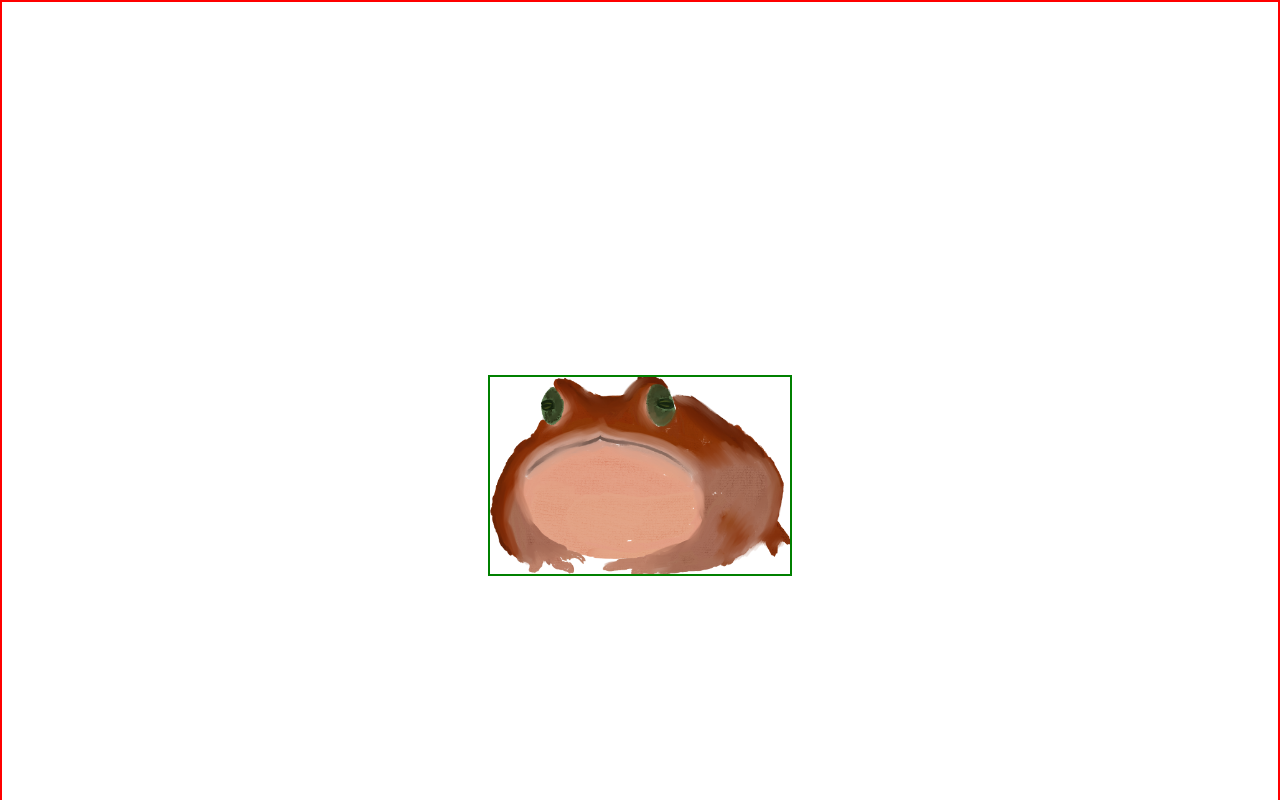
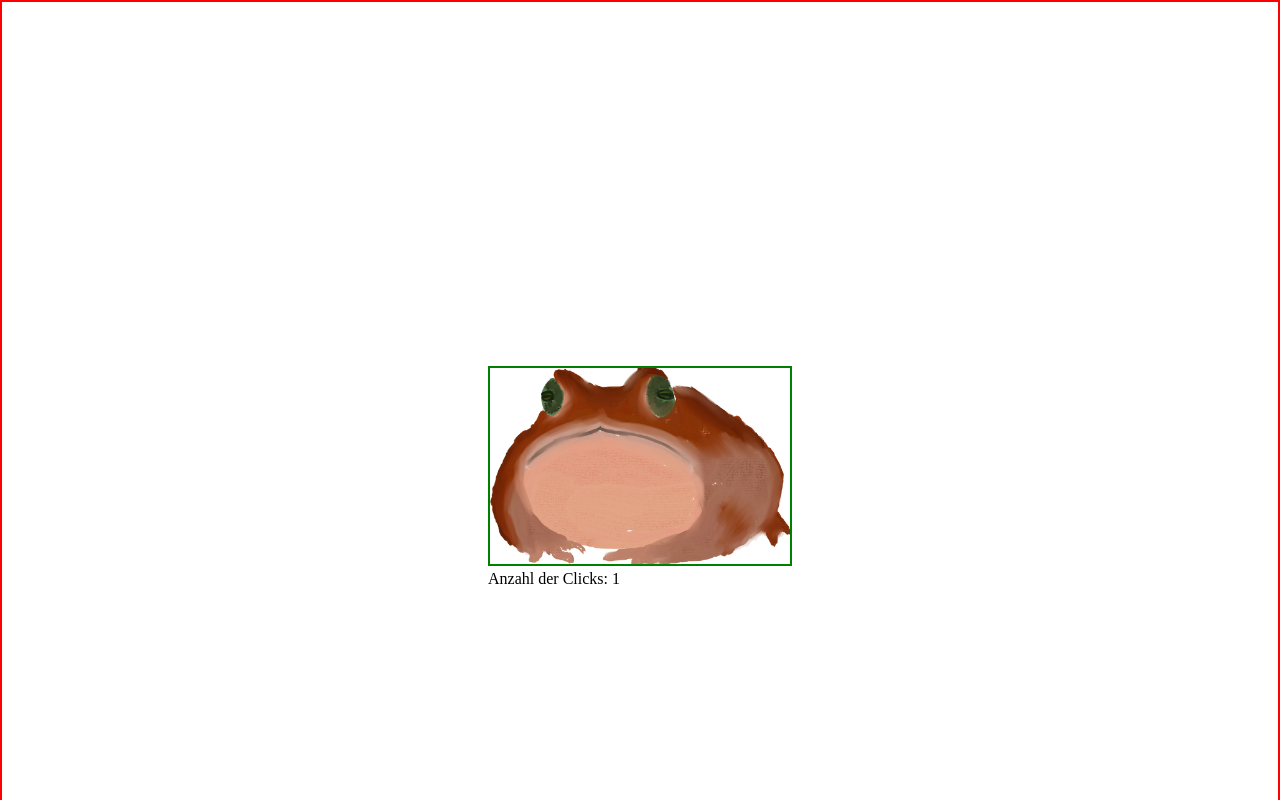
Before and after one commit to CodeMT96/clicker-game, a plain HTML site: page assets/code/index.html in a window 1280 px wide. Both pictures are taken after a click on the picture 640 px from the left and 474 px from the top of the page. Shown: the top 800 px of the page. Drawn offline with Linux system fonts and the light colour scheme.

Commit message:
Add click counter

```diff
--- a/assets/code/index.html
+++ b/assets/code/index.html
@@ -9,7 +9,8 @@
   <body>
     <div class="base">
         <div class="actionpart">
-            <div><img src="../img/kröte.png" alt="donut" id="gameelement"></div>
+            <figure><img src="../img/kröte.png" alt="donut" id="gameelement">
+            <figcaption id="counterTitle"></figcaption></figure>
         </div>
     </div>
     <script src="script.js"></script>
--- a/assets/code/script.js
+++ b/assets/code/script.js
@@ -1,8 +1,11 @@
 const clickableIMG = document.getElementById("gameelement");
+const counterTitle = document.getElementById("counterTitle");
+let i = 0;
+counterTitle.innerHTML = "Anzahl der Clicks: " + i;
 
 function gameElementFlare() {
   console.log("hover");
-  clickableIMG.style.transform = "scale(2,2)";
+  // clickableIMG.style.transform = "scale(2,2)";
 }
 
 function gameElementLeftImg() {
@@ -12,8 +15,10 @@ function gameElementLeftImg() {
 
 function clickableGameElement() {
   console.log("hi");
-  clickableIMG.style.transform = "scale(3,3)";
+  counterTitle.innerHTML = "Anzahl der Clicks: " + (i += 1);
+  // clickableIMG.style.transform = "scale(3,3)";
 }
+
 clickableIMG.addEventListener("mouseleave", gameElementLeftImg);
 clickableIMG.addEventListener("mouseover", gameElementFlare);
 clickableIMG.addEventListener("click", clickableGameElement);
--- a/assets/code/style.css
+++ b/assets/code/style.css
@@ -16,5 +16,5 @@ body {
 #gameelement {
   width: 300px;
   border: 2px solid green;
-    transition: 0,8s;
+  transition: 0, 8s;
 }
```
Also changed, not shown: 2 other files. Lines whose indentation alone changed are shown as unchanged.
